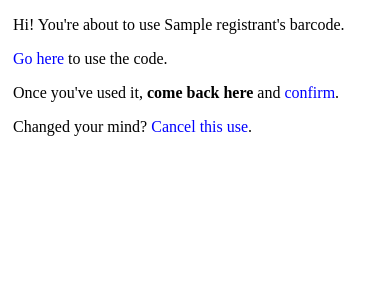
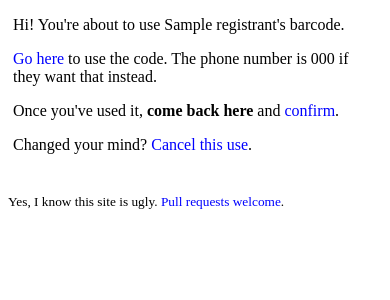
Before and after one commit to djsutherland/chips-with-friends, a Flask app: template chip_friends/templates/use.html in a window 390 px wide. Shown: the top 300 px of the page. Run offline with Flask 2, Linux system fonts and the light colour scheme; the template is opened without the code that fills it: most values are stand-ins (such as "Sample title", 1, 10 or a date in 2020).

Commit message:
track phone numbers
closes #4

```diff
--- a/chip_friends/models.py
+++ b/chip_friends/models.py
@@ -59,6 +59,7 @@ class Connection(BaseModel):
 class QRCode(BaseModel):
     barcode = pw.TextField()
     registrant = pw.CharField()
+    phone = pw.CharField()
 
     def __unicode__(self):
         return "{}".format(self.registrant)
--- a/chip_friends/templates/layout.html
+++ b/chip_friends/templates/layout.html
@@ -9,9 +9,16 @@
 
   {# <link rel="shortcut icon" href="{{ url_for('static', filename='favicon.ico') }}" /> #}
   <style type="text/css">
-    #content { margin: 5px; }
+    #content {
+      margin: 5px;
+    }
     a, a:visited { text-decoration: none; color: blue; }
     a:hover, a:visited:hover { color: red; }
+
+    #disclaimer {
+      margin-top: 3em;
+      font-size: smaller;
+    }
   </style>
 
   {% block head %}
@@ -21,5 +28,10 @@
   <div id="content">
     {% block body %}{% endblock %}
   </div>
+
+  <p id="disclaimer">
+  Yes, I know this site is ugly. <a href="https://github.com/dougalsutherland/chiptopia-with-friends/">Pull requests welcome</a>.
+  </p>
+
 </body>
 </html>
--- a/chip_friends/templates/use.html
+++ b/chip_friends/templates/use.html
@@ -6,7 +6,7 @@
 
 <p>Hi! You're about to use {{ use.qr_code.registrant }}'s barcode.</p>
 
-<p><a href="https://chipotle.com/chiptopia-barcode?barcode={{ use.qr_code.barcode }}">Go here</a> to use the code.</p>
+<p><a href="https://chipotle.com/chiptopia-barcode?barcode={{ use.qr_code.barcode }}">Go here</a> to use the code. The phone number is {{ use.qr_code.phone }} if they want that instead.</p>
 
 <p>Once you've used it, <b>come back here</b> and <a href="{{ url_for('use_confirm', use_id=use.id) }}">confirm</a>.</p>
 
--- a/chip_friends/views.py
+++ b/chip_friends/views.py
@@ -15,7 +15,8 @@ from .models import User, QRCode, QRUse
 def index():
     me = User(**current_user._data)
     my_uses = QRUse.select().where(QRUse.user == me)
-    qrs = QRCode.select()
+    qrs = QRCode.select().order_by(QRCode.registrant)
+    # TODO: sort QRs by total uses...
     return render_template('index.html', my_uses=my_uses, qrs=qrs)
 
 
```
Also changed, not shown: chip_friends/templates/index.html (+0 -8 lines).
